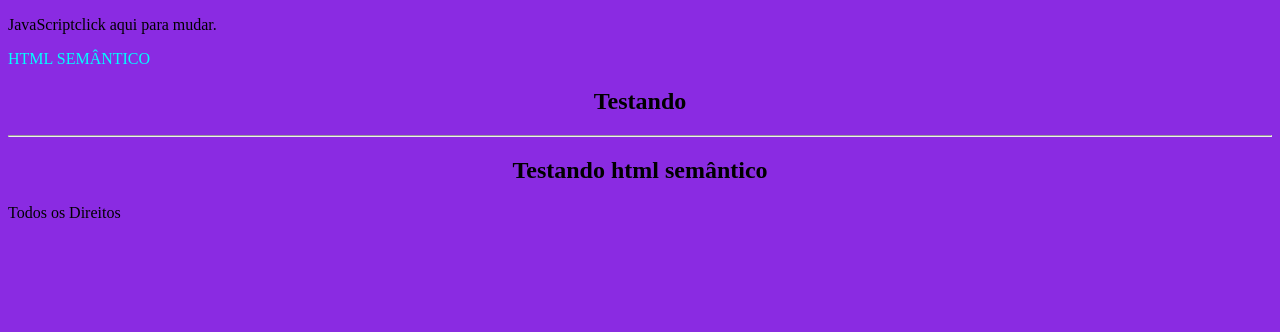
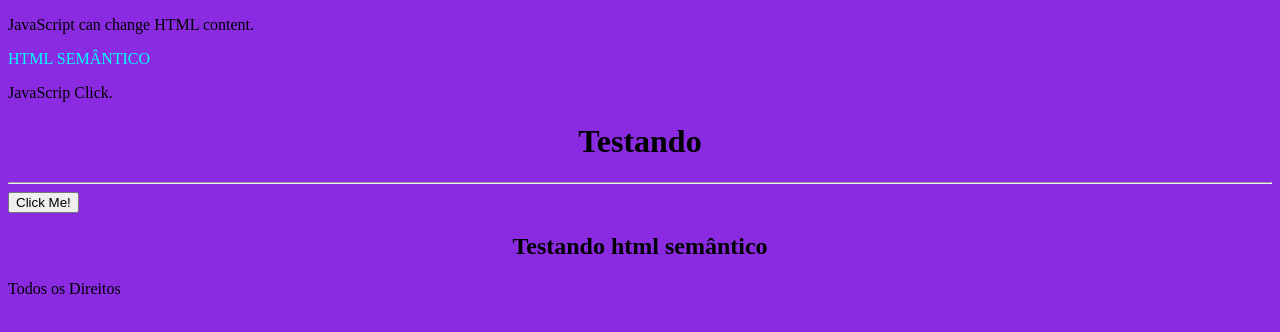
Before and after one commit to CarlosMatias1/NewWord, a plain HTML site: page Site-Ex/index.html in a window 1280 px wide. Drawn offline with Linux system fonts and the light colour scheme.

Commit message:
Update index.html

```diff
--- a/Site-Ex/index.html
+++ b/Site-Ex/index.html
@@ -5,7 +5,7 @@
 
     <meta name="viewport" content="width=device-width, initial-scale=1.0">
     <title>Semântico</title>
-        <p id="demo">JavaScriptclick aqui para mudar.</p>
+        <p id="demo">JavaScript can change HTML content.</p>
         <style>
             body{
                 background-color: blueviolet;
@@ -30,7 +30,8 @@
          <nav></nav>
          <header>HTML SEMÂNTICO</header>
          <section>
-
+            <p id="demo">JavaScrip Click.</p>
+        </section>
          <aside></aside>
          <article></article>
 
@@ -38,9 +39,8 @@
 <body>
             <h1>Testando</h1>
             <hr>
-        <script>
-            <button type="button" onclick='document.getElementById("demo").innerHTML = "olá JavaScript!"'>Click Me!</button>
-         </script>
+
+            <button type="button" onclick='document.getElementById("demo").innerHTML = "Hello JavaScript!"'>Click Me!</button>
 
         <h2>Testando html semântico </h2>
         <footer>Todos os Direitos </footer>
```
